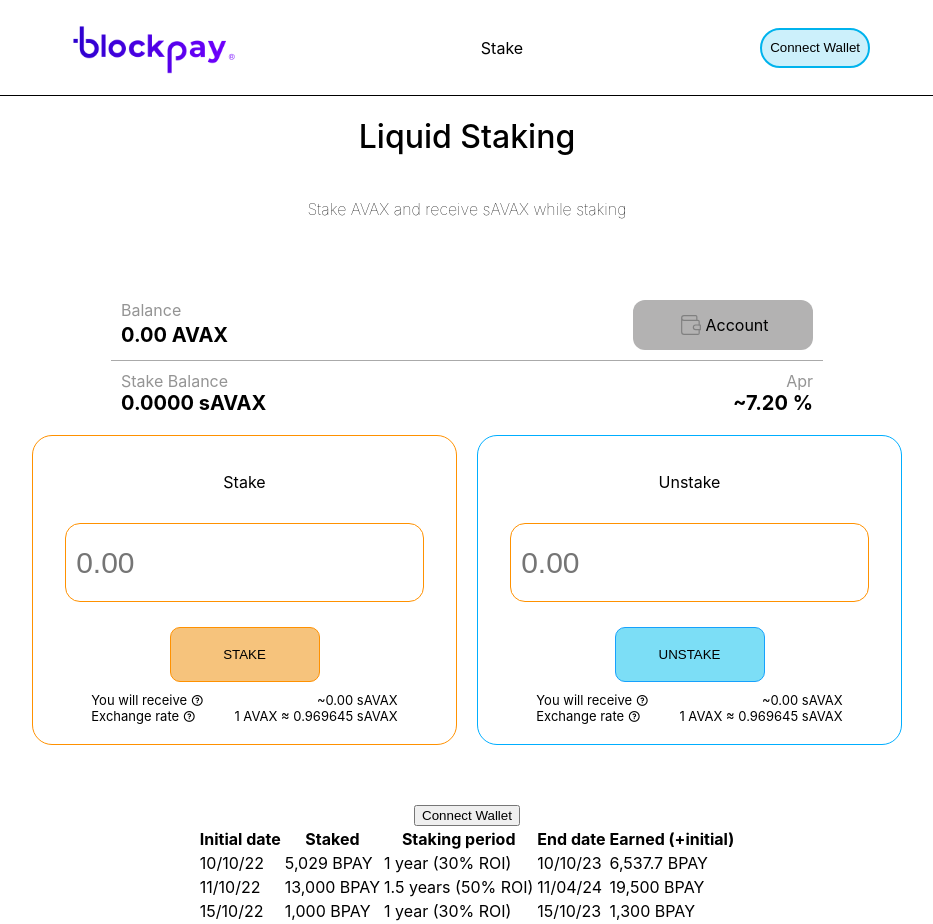
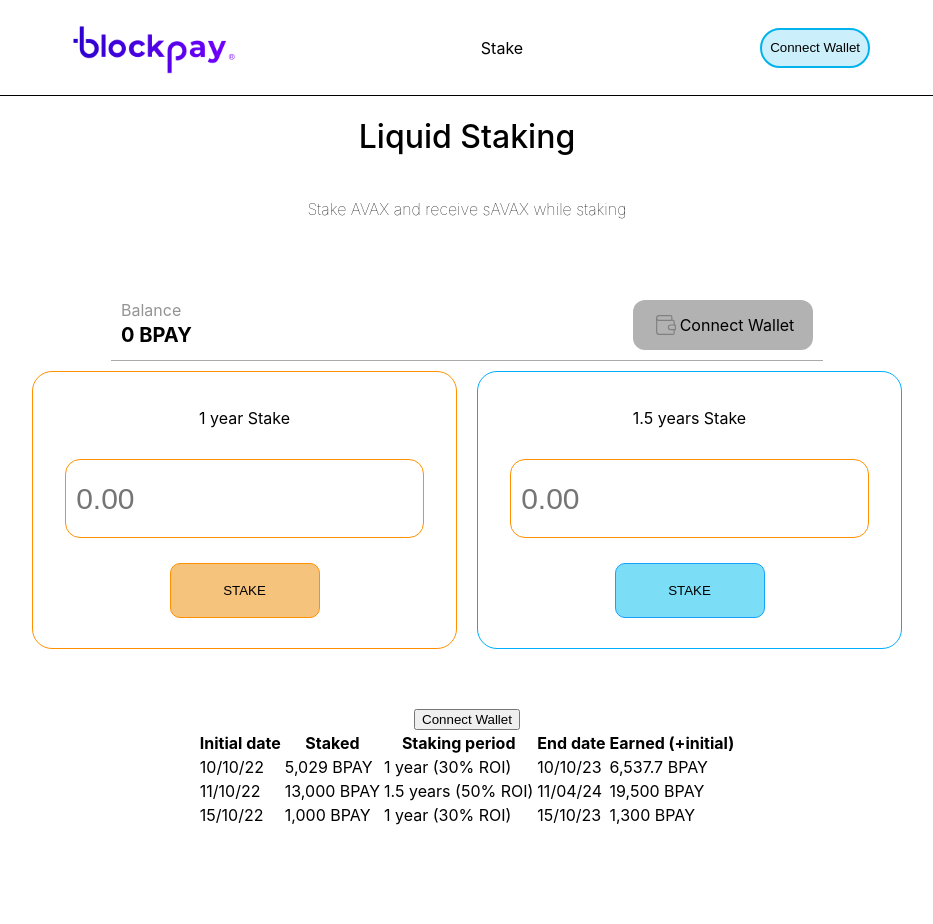
Before and after one commit to Anto-oh/blockpay, a React (Create React App) app: page / in a window 1280 px wide. Shown: the whole page, without its empty margins (173-1106 px from the left). After the commit the page ends 828 px from the top, so only its background shows below. Built offline with nearby package versions, Linux system fonts and the light colour scheme.

Commit message:
Update Stake.js
Ediciones requeridas y composición de info

```diff
--- a/src/Stake.js
+++ b/src/Stake.js
@@ -1,13 +1,9 @@
-import React from 'react';
-import {  Link } from "react-router-dom";
-import avax1 from './avalanche.png'
+import React, { Component } from 'react'
 import { IconWallet} from '@tabler/icons';
 import 'remixicon/fonts/remixicon.css'
 import { useState } from "react";
-const Stake= () =>{
+function Stake({balanceS, account}){
 
-/*const [balance, setBalance] = useState(props.balance)
-const [account, setAccount] = useState(props.account)*/
 return(
 <div className='Stake'>
     <div style={{paddingLeft:"10%", width:"80%"}}>
@@ -15,47 +11,37 @@
         <div className='balanceTop'>
     <div className='balanceLeft'>
         <div style={{color:"#949494"}}>Balance</div>
-        <div style={{fontWeight:"bold", fontSize:"20px"}}>0.00 AVAX</div>
+        <div style={{fontWeight:"bold", fontSize:"20px"}}>{balanceS} BPAY</div>
         </div>
         <div className='rightWallet'> <IconWallet
     size={28} // set custom `width` and `height`
     color="grey" // set `stroke` color
     stroke={1}  // set `stroke-width`
     strokeLinejoin="miter" // override other SVG props
-  />Account</div>
+  />{account}</div>
     </div>
     </div>
-    <div className="savaxBalance">
-    <div style={{color:"#949494"}}>Stake Balance</div>
-    <div className='right' style={{color:"#949494"}}>Apr</div>
-    <div style={{fontWeight:"bold", fontSize:"20px"}}>0.0000 sAVAX</div>
-    <div className='right' style={{fontWeight:"bold", fontSize:"20px"}}>~7.20 %</div>
-    </div></div>
+
+
+    </div>
 
 
     <div style={{display:"grid", gridTemplateColumns: "auto auto"}}>
     <div className='stakebox'>
-    <p>Stake</p>
+    <p>1 year Stake</p>
     <input className='input' placeholder='0.00'></input>
     <button className='button2'>STAKE</button>
 
-    <div style={{display:"flex", justifyContent:"space-between", width:"80%", fontSize:"13px"}}>
-    <div>You will receive <i class="ri-question-line"></i></div> <div>~0.00 sAVAX</div></div>
-    <div style={{display:"flex", justifyContent:"space-between", width:"80%", fontSize:"13px"}}>
-    <div>Exchange rate <i class="ri-question-line"></i></div> <div>1 AVAX ≈ 0.969645 sAVAX</div></div>
+
 
     </div>
 
 
     <div className='unstakebox'>
-    <p>Unstake</p>
+    <p>1.5 years Stake</p>
     <input className='input' placeholder='0.00'></input>
-    <button className='button3'>UNSTAKE</button>
+    <button className='button3'>STAKE</button>
 
-    <div style={{display:"flex", justifyContent:"space-between", width:"80%", fontSize:"13px"}}>
-    <div>You will receive <i class="ri-question-line"></i></div> <div>~0.00 sAVAX</div></div>
-    <div style={{display:"flex", justifyContent:"space-between", width:"80%", fontSize:"13px"}}>
-    <div>Exchange rate <i class="ri-question-line"></i></div> <div>1 AVAX ≈ 0.969645 sAVAX</div></div>
 
     </div>
 
@@ -65,4 +51,5 @@
 )
 }
 
+
 export default Stake
```
